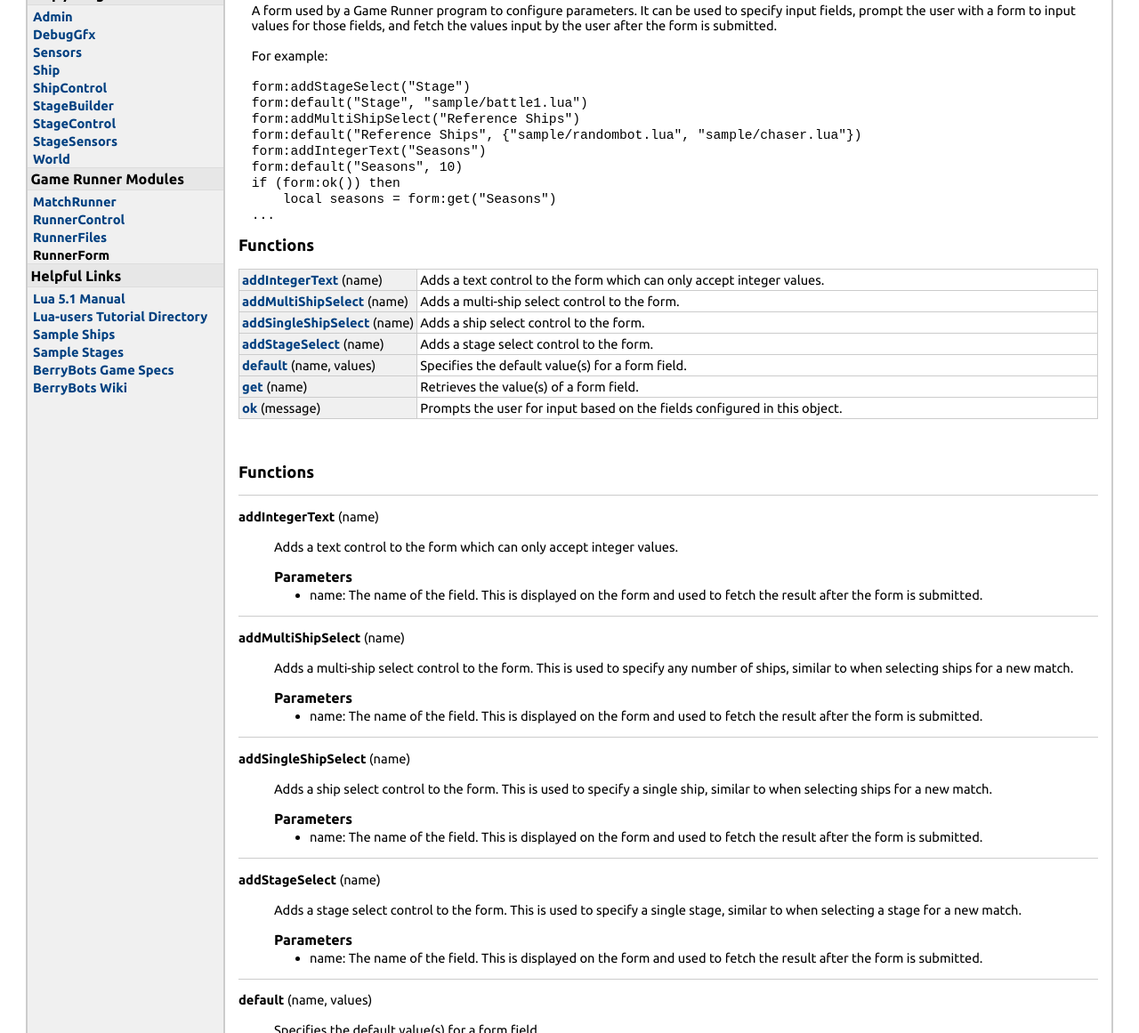
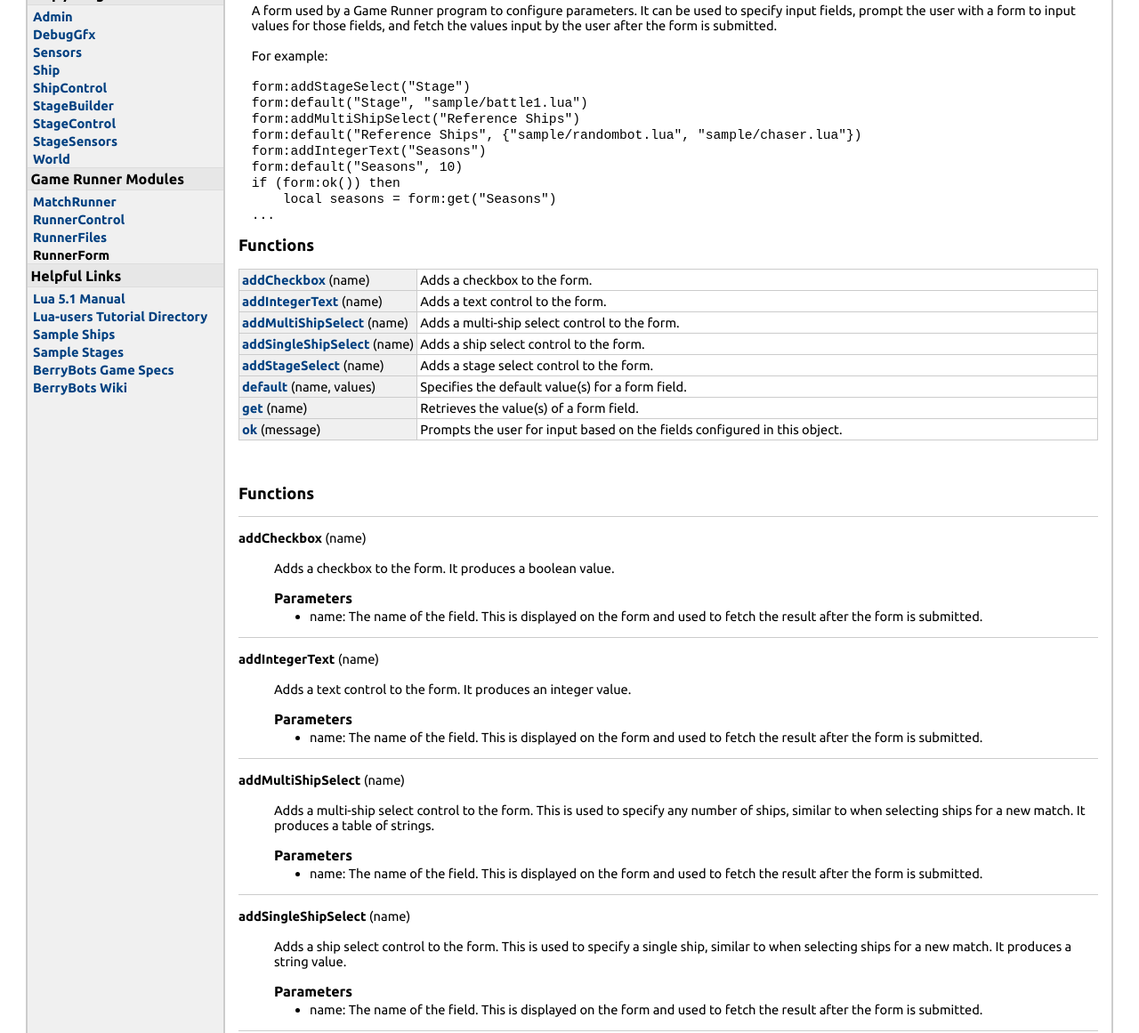
Before and after one commit to Voidious/berrybots.com, a plain HTML site: page apidoc/modules/RunnerForm.html in a window 1280 px wide. Shown: the part 77-1238 px from the top of the page at 89% size. Drawn offline with Linux system fonts and the light colour scheme.

Commit message:
update apidoc with addCheckbox

```diff
--- a/apidoc/modules/RunnerForm.html
+++ b/apidoc/modules/RunnerForm.html
@@ -124,8 +124,13 @@
 <table class="function_list">
 
 	<tr>
+	<td class="name" nowrap><a href="#addCheckbox">addCheckbox</a>&nbsp;(name)</td>
+	<td class="summary">Adds a checkbox to the form.</td>
+	</tr>
+
+	<tr>
 	<td class="name" nowrap><a href="#addIntegerText">addIntegerText</a>&nbsp;(name)</td>
-	<td class="summary">Adds a text control to the form which can only accept integer values.</td>
+	<td class="summary">Adds a text control to the form.</td>
 	</tr>
 
 	<tr>
@@ -175,10 +180,37 @@
 
 
 
+<dt><a name="addCheckbox"></a><strong>addCheckbox</strong>&nbsp;(name)</dt>
+<br/>
+<dd>
+Adds a checkbox to the form. It produces a boolean value.
+
+
+<h3>Parameters</h3>
+<ul>
+
+	<li>
+	  name: The name of the field. This is displayed on the form and used to fetch the result after the form is submitted.
+	</li>
+
+</ul>
+
+
+
+
+
+
+
+
+</dd>
+
+
+
+
 <dt><a name="addIntegerText"></a><strong>addIntegerText</strong>&nbsp;(name)</dt>
 <br/>
 <dd>
-Adds a text control to the form which can only accept integer values.
+Adds a text control to the form. It produces an integer value.
 
 
 <h3>Parameters</h3>
@@ -205,7 +237,7 @@ Adds a text control to the form which can only accept integer values.
 <dt><a name="addMultiShipSelect"></a><strong>addMultiShipSelect</strong>&nbsp;(name)</dt>
 <br/>
 <dd>
-Adds a multi-ship select control to the form. This is used to specify any number of ships, similar to when selecting ships for a new match.
+Adds a multi-ship select control to the form. This is used to specify any number of ships, similar to when selecting ships for a new match. It produces a table of strings.
 
 
 <h3>Parameters</h3>
@@ -232,7 +264,7 @@ Adds a multi-ship select control to the form. This is used to specify any number
 <dt><a name="addSingleShipSelect"></a><strong>addSingleShipSelect</strong>&nbsp;(name)</dt>
 <br/>
 <dd>
-Adds a ship select control to the form. This is used to specify a single ship, similar to when selecting ships for a new match.
+Adds a ship select control to the form. This is used to specify a single ship, similar to when selecting ships for a new match. It produces a string value.
 
 
 <h3>Parameters</h3>
@@ -259,7 +291,7 @@ Adds a ship select control to the form. This is used to specify a single ship, s
 <dt><a name="addStageSelect"></a><strong>addStageSelect</strong>&nbsp;(name)</dt>
 <br/>
 <dd>
-Adds a stage select control to the form. This is used to specify a single stage, similar to when selecting a stage for a new match.
+Adds a stage select control to the form. This is used to specify a single stage, similar to when selecting a stage for a new match. It produces a string value.
 
 
 <h3>Parameters</h3>
```
